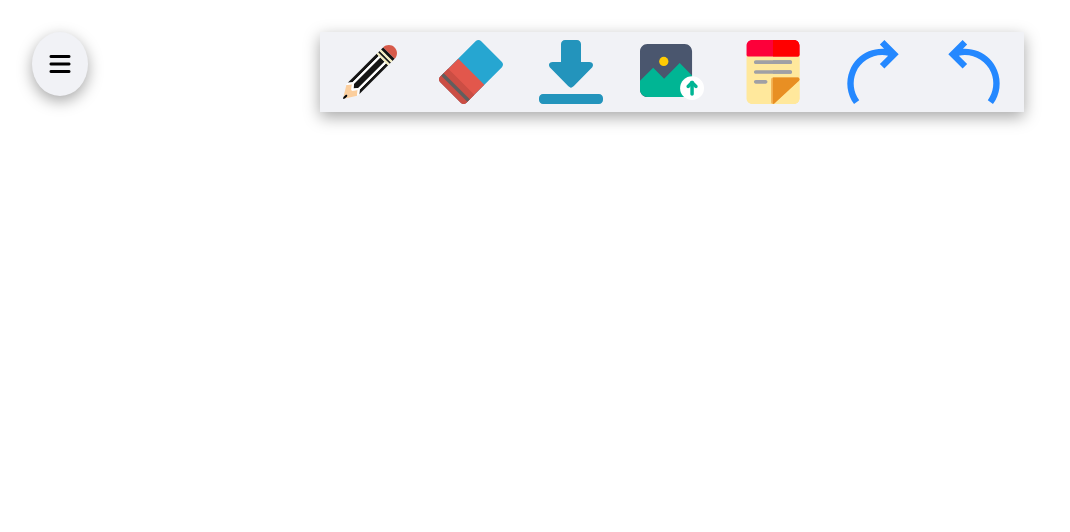
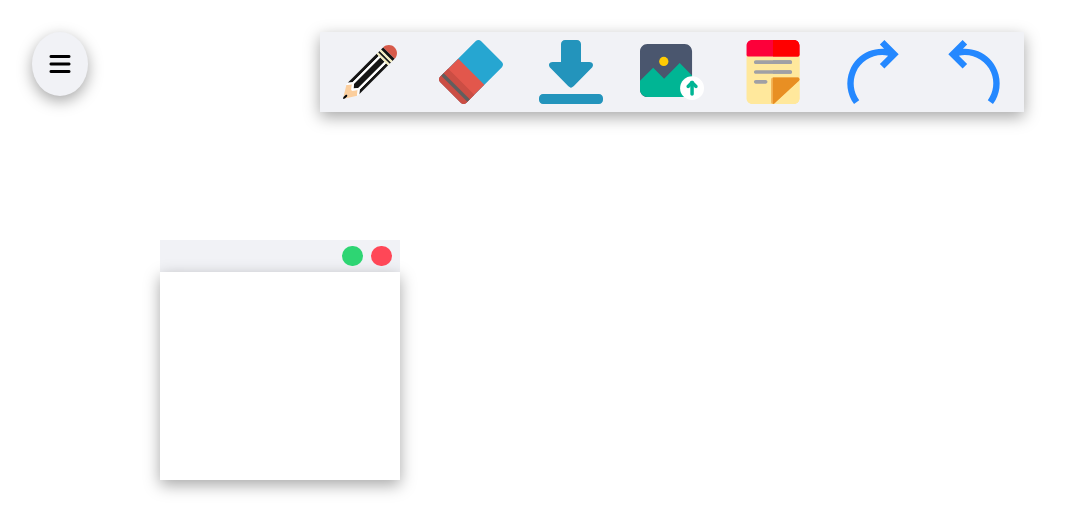
Before and after one commit to gagan-28deep/openBoard-Clone, a plain HTML site: page index.html in a window 1280 px wide. Both pictures are taken after a click on the picture 772 px from the left and 72 px from the top of the page. Shown: the whole page, without its empty margins (0-1070 px from the left). Drawn offline with Linux system fonts and the light colour scheme.

Commit message:
stickyImplemented

```diff
--- a/index.html
+++ b/index.html
@@ -23,7 +23,7 @@
         <img class="eraser" src="./Icons/Eraser.svg" alt="">
         <img class="download" src="./Icons/Download.svg" alt="">
         <img class="upload" src="./Icons/Upload.svg" alt="">
-        <img class="sticky-note" src="./Icons/StickyNote.svg" alt="">
+        <img class="sticky" src="./Icons/StickyNote.svg" alt="">
         <img class="redo" src="./Icons/Redo.svg" alt="">
         <img class="undo" src="./Icons/Undo.svg" alt="">
       </div>
@@ -42,6 +42,15 @@
       <div class="eraser-tool-cont">
         <input type="range" min="2" max="10" value="3">
       </div>
+      <!-- <div class="sticky-cont">
+          <div class="header-cont">
+              <div class="minimize"></div>
+              <div class="remove"></div>
+          </div>
+          <div class="note-cont">
+              <textarea ></textarea>
+          </div>
+      </div> -->
     <script src="./script.js"></script>
   </body>
 </html>
--- a/script.js
+++ b/script.js
@@ -4,8 +4,10 @@ let optionFlag = true;
 let pencilToolCont = document.querySelector(".pencil-tool-cont");
 let eraserToolCont = document.querySelector(".eraser-tool-cont");
 
-let pencil = document.querySelector('.pencil')
-let eraser = document.querySelector('.eraser')
+let pencil = document.querySelector(".pencil");
+let eraser = document.querySelector(".eraser");
+
+let sticky = document.querySelector(".sticky");
 
 let pencilFlag = false;
 let eraserFlag = false;
@@ -53,3 +55,19 @@ eraser.addEventListener("click", (e) => {
   if (eraserFlag) eraserToolCont.style.display = "flex";
   else eraserToolCont.style.display = "none";
 });
+
+sticky.addEventListener("click", (e) => {
+  let stickyCont = document.createElement("div");
+  stickyCont.setAttribute("class", "sticky-cont");
+  stickyCont.innerHTML = `
+    <div class="header-cont">
+    <div class="minimize"></div>
+    <div class="remove"></div>
+    </div>
+    <div class="note-cont">
+        <textarea></textarea>
+    </div>
+    `;
+
+    document.body.appendChild(stickyCont)
+});
--- a/style.css
+++ b/style.css
@@ -20,6 +20,18 @@ body {
   border-radius: 50%;
   font-size: 1.5rem;
   box-shadow: rgba(0, 0, 0, 0.35) 0px 5px 15px;
+}
+.scale-tools{
+    animation-name: scale-tools;
+    animation-duration: 1s;
+}
+@keyframes scale-tools {
+    0%{
+        transform: scale(0.1);
+    }
+    100%{
+        transform: scale(1);
+    }
 }
 
 .tools-cont{
@@ -47,8 +59,8 @@ body {
     position: absolute;
     top: 7rem;
     left: 25vw;
+    background-color: #f1f2f6;
     box-shadow: rgba(0, 0, 0, 0.35) 0px 5px 15px;
-    background-color: #f1f2f6;
     border-radius: 3px;
     display: none;
 }
@@ -102,3 +114,42 @@ body {
 .eraser-tool-cont input{
     width: 80%;
 }
+
+.sticky-cont{
+    height: 15rem;
+    width: 15rem;
+    position: absolute;
+    top: 15rem;
+    left: 10rem;
+}
+
+.header-cont{
+    height: 2rem;
+    display: flex;
+    justify-content: flex-end;
+    align-items: center ;
+    background-color: #f1f2f6;
+}
+.header-cont > *{
+    height: 1.3rem;
+    width: 1.3rem;
+    margin-right: 0.5rem;
+    border-radius: 50%;
+}
+.minimize{
+    background-color: #2ed573;
+}
+.remove{
+    background-color: #ff4757;
+}
+.note-cont{
+    height: calc( 100% - 2rem);
+    box-shadow: rgba(0, 0, 0, 0.35) 0px 5px 15px;
+}
+textarea{
+    height: 100%;
+    width: 100%;
+    outline: none;
+    border: none;
+    resize: none;
+}
```
